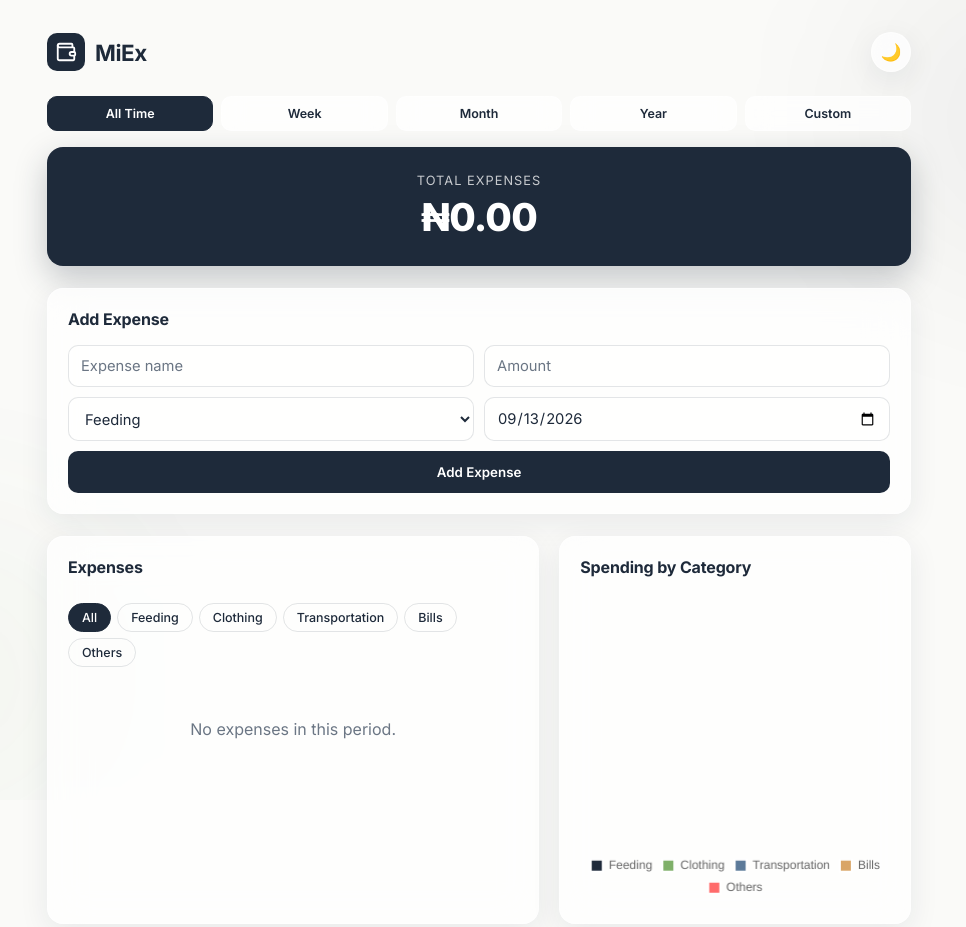
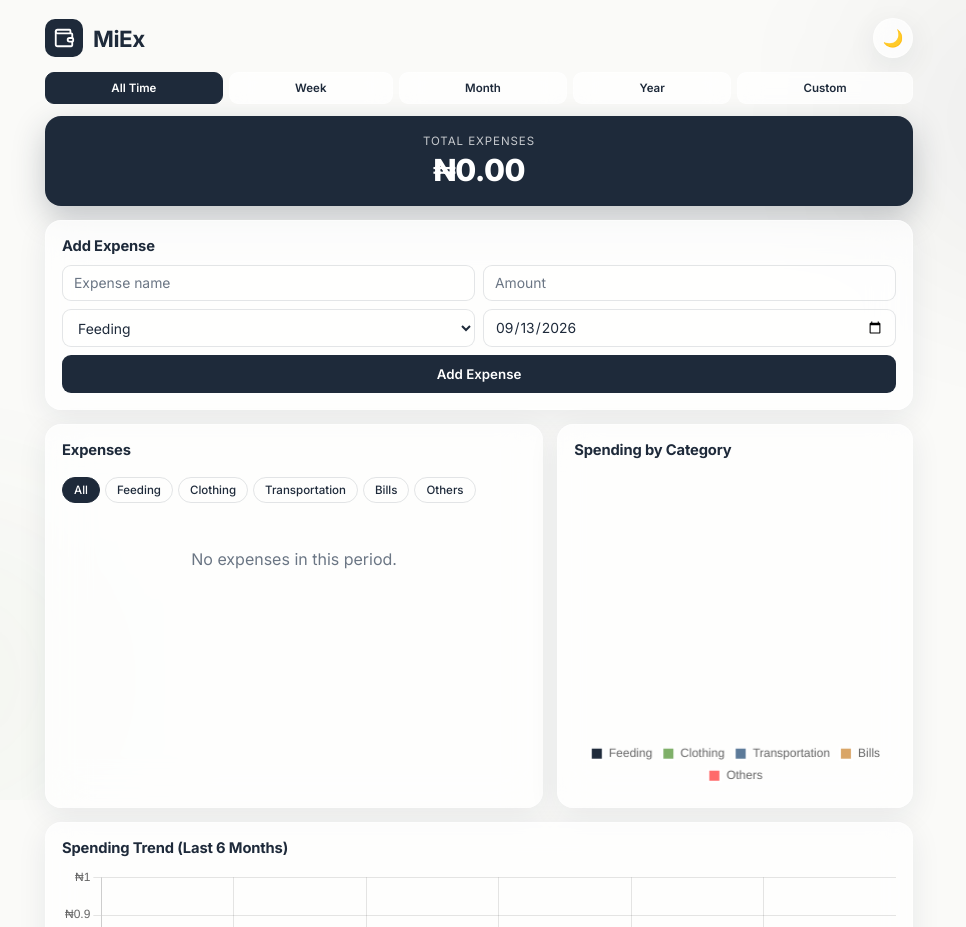
Before and after one commit to Golden-tcd/MiEx, a plain HTML site: page index.html in a window 1280 px wide. Shown: the top 927 px of the page, without its empty margins (161-1127 px from the left). Drawn offline with nearby package versions, Linux system fonts and the light colour scheme.

Commit message:
Refactor styles for improved layout and consistency
Adjusted padding, margins, and font sizes for various elements to improve layout and consistency.

```diff
--- a/style.css
+++ b/style.css
@@ -120,14 +120,14 @@ body.dark .glow-bg-dark { opacity: 1; }
   z-index: 1;
   max-width: 900px;
   margin: 0 auto;
-  padding: 32px 18px 60px;
+  padding: 18px 16px 36px;
 }
 
 .app-header {
   display: flex;
   justify-content: space-between;
   align-items: center;
-  margin-bottom: 24px;
+  margin-bottom: 14px;
 }
 
 .brand {
@@ -172,23 +172,31 @@ body.dark .glow-bg-dark { opacity: 1; }
 /* ===== Period tabs ===== */
 .period-tabs {
   display: flex;
-  gap: 8px;
-  margin-bottom: 16px;
-  flex-wrap: wrap;
+  gap: 6px;
+  margin-bottom: 12px;
+  flex-wrap: nowrap;
+  overflow-x: auto;
+  scrollbar-width: none;
+  -ms-overflow-style: none;
+}
+
+.period-tabs::-webkit-scrollbar {
+  display: none;
 }
 
 .period-btn {
-  flex: 1;
-  min-width: 80px;
-  padding: 9px 10px;
-  border-radius: 10px;
+  flex: 1 0 auto;
+  min-width: 0;
+  white-space: nowrap;
+  padding: 8px 12px;
+  border-radius: 9px;
   border: 1px solid var(--card-border);
   background: var(--card-bg);
   backdrop-filter: blur(12px);
   -webkit-backdrop-filter: blur(12px);
   color: var(--text);
   font-family: inherit;
-  font-size: 0.78rem;
+  font-size: 0.72rem;
   font-weight: 600;
   cursor: pointer;
   transition: background-color 0.65s ease-in-out, color 0.65s ease-in-out, border-color 0.65s ease-in-out;
@@ -250,15 +258,16 @@ body.dark .glow-bg-dark { opacity: 1; }
   -webkit-backdrop-filter: blur(20px);
   border: 1px solid var(--card-border);
   border-radius: var(--radius);
-  padding: 20px;
-  margin-bottom: 22px;
+  padding: 16px;
+  margin-bottom: 14px;
   box-shadow: var(--shadow);
   transition: background-color 0.65s ease-in-out, border-color 0.65s ease-in-out, box-shadow 0.65s ease-in-out;
 }
 
 .trend-card h3 {
   margin-top: 0;
-  font-size: 1rem;
+  margin-bottom: 10px;
+  font-size: 0.92rem;
   font-weight: 700;
   letter-spacing: -0.01em;
   color: var(--text);
@@ -338,23 +347,23 @@ body.dark .glow-bg-dark { opacity: 1; }
   background: var(--navy);
   color: #ffffff;
   border-radius: var(--radius);
-  padding: 26px;
+  padding: 18px 20px;
   text-align: center;
-  margin-bottom: 22px;
+  margin-bottom: 14px;
   box-shadow: 0 12px 32px rgba(30, 42, 58, 0.25);
 }
 
 .balance-label {
-  margin: 0 0 6px;
+  margin: 0 0 4px;
   opacity: 0.75;
-  font-size: 0.8rem;
+  font-size: 0.72rem;
   text-transform: uppercase;
   letter-spacing: 0.08em;
 }
 
 .balance-card h2 {
   margin: 0;
-  font-size: 2.4rem;
+  font-size: 1.9rem;
   font-weight: 800;
   letter-spacing: -0.02em;
 }
@@ -365,15 +374,16 @@ body.dark .glow-bg-dark { opacity: 1; }
   -webkit-backdrop-filter: blur(20px);
   border: 1px solid var(--card-border);
   border-radius: var(--radius);
-  padding: 20px;
-  margin-bottom: 22px;
+  padding: 16px;
+  margin-bottom: 14px;
   box-shadow: var(--shadow);
   transition: background-color 0.65s ease-in-out, border-color 0.65s ease-in-out, box-shadow 0.65s ease-in-out;
 }
 
 .form-card h3, .list-card h3, .chart-card h3 {
   margin-top: 0;
-  font-size: 1rem;
+  margin-bottom: 10px;
+  font-size: 0.92rem;
   font-weight: 700;
   letter-spacing: -0.01em;
   color: var(--text);
@@ -383,18 +393,18 @@ body.dark .glow-bg-dark { opacity: 1; }
 #expenseForm {
   display: grid;
   grid-template-columns: 1fr 1fr;
-  gap: 10px;
+  gap: 8px;
 }
 
 #expenseForm input,
 #expenseForm select {
-  padding: 11px 12px;
+  padding: 9px 11px;
   border: 1px solid var(--border);
-  border-radius: 10px;
+  border-radius: 9px;
   background: rgba(255, 255, 255, 0.5);
   color: var(--text);
   font-family: inherit;
-  font-size: 0.92rem;
+  font-size: 0.87rem;
   transition: background-color 0.65s ease-in-out, border-color 0.65s ease-in-out, color 0.65s ease-in-out;
 }
 
@@ -409,9 +419,9 @@ body.dark #expenseForm select {
 
 #expenseForm button {
   grid-column: span 2;
-  padding: 13px;
+  padding: 11px;
   border: none;
-  border-radius: 10px;
+  border-radius: 9px;
   background: var(--navy);
   color: white;
   font-weight: 600;
@@ -429,7 +439,7 @@ body.dark #expenseForm select {
 .content-grid {
   display: grid;
   grid-template-columns: 1.4fr 1fr;
-  gap: 20px;
+  gap: 14px;
 }
 
 .list-header {
@@ -437,23 +447,23 @@ body.dark #expenseForm select {
   justify-content: space-between;
   align-items: center;
   flex-wrap: wrap;
-  gap: 10px;
+  gap: 8px;
 }
 
 .filters {
   display: flex;
-  gap: 6px;
+  gap: 5px;
   flex-wrap: wrap;
 }
 
 .filter-btn {
-  padding: 6px 13px;
+  padding: 5px 11px;
   border-radius: 20px;
   border: 1px solid var(--border);
   background: transparent;
   color: var(--text);
   font-family: inherit;
-  font-size: 0.78rem;
+  font-size: 0.72rem;
   font-weight: 500;
   cursor: pointer;
   transition: background-color 0.65s ease-in-out, color 0.65s ease-in-out, border-color 0.65s ease-in-out;
@@ -468,8 +478,8 @@ body.dark #expenseForm select {
 .expense-list {
   list-style: none;
   padding: 0;
-  margin: 16px 0 0;
-  max-height: 400px;
+  margin: 10px 0 0;
+  max-height: 340px;
   overflow-y: auto;
 }
 
@@ -477,7 +487,7 @@ body.dark #expenseForm select {
   display: flex;
   justify-content: space-between;
   align-items: center;
-  padding: 13px 2px;
+  padding: 9px 2px;
   border-bottom: 1px solid var(--border);
   animation: fadeIn 0.65s ease-in-out;
 }
```
